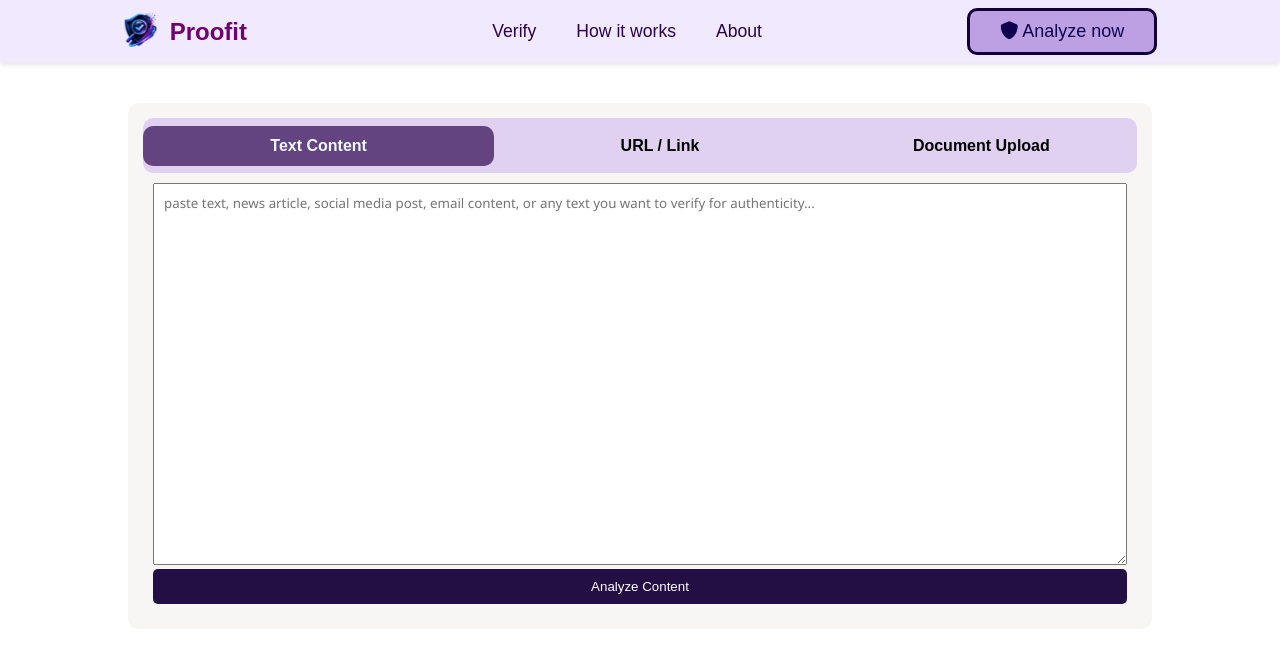
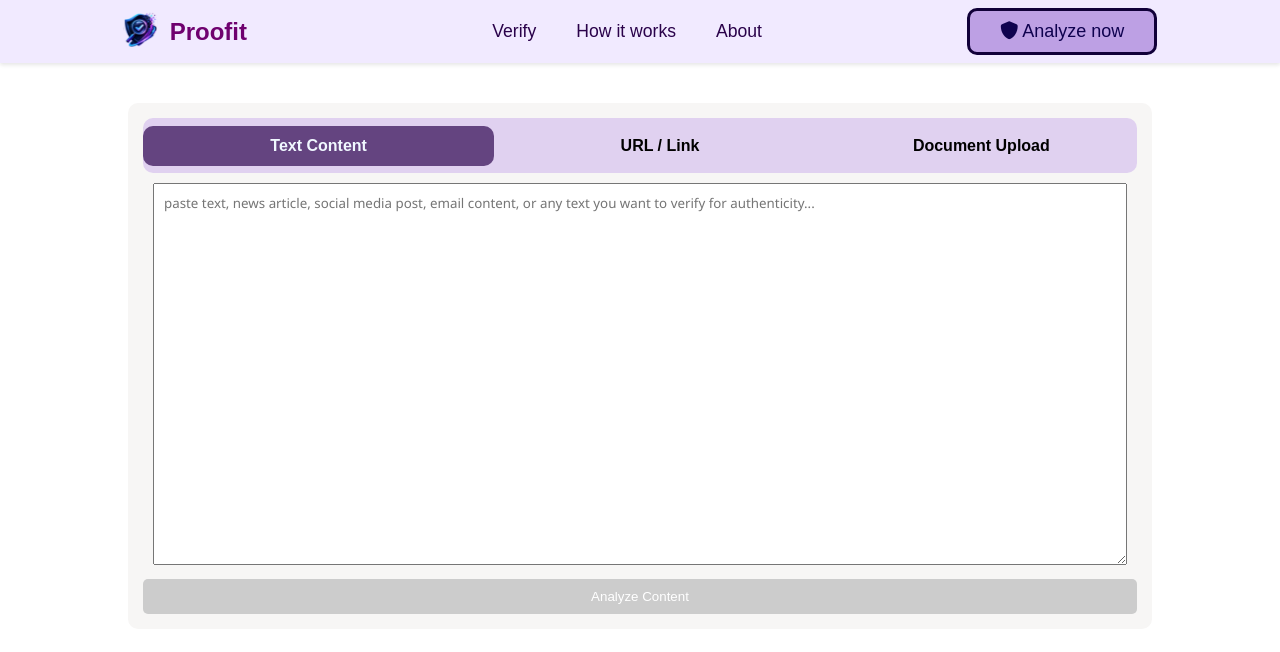
Before and after one commit to lisabiswal/proofit, a React (Vite) app in the folder frontend/: page /analyze in a window 1280 px wide. Shown: the top 652 px of the page. Built offline with nearby package versions, Linux system fonts and the light colour scheme.

Commit message:
fix bug in verify page

```diff
--- a/frontend/src/components/AnalysCont.jsx
+++ b/frontend/src/components/AnalysCont.jsx
@@ -1,9 +1,9 @@
 import React from 'react'
 import './analysCont.css'
-const AnalysCont = () => {
+const AnalysCont = ({disabled}) => {
   return (
     <div className="analysCont">
-      <button className="analysBtn">Analyze Content</button>
+      <button className="analysBtn" disabled={disabled}>Analyze Content</button>
     </div>
   )
 }
--- a/frontend/src/components/DocVerify.jsx
+++ b/frontend/src/components/DocVerify.jsx
@@ -1,35 +1,26 @@
-import React, { useState, useRef } from 'react'
-import AnalysCont from './AnalysCont'
+import React, { useRef, useState } from 'react'
 import "./dropVerify.css"
 
-const DocVerify = () => {
-  const [file, setFile] = useState(null)
+const DocVerify = ({ value, setValue }) => {
   const [dragActive, setDragActive] = useState(false)
   const fileInputRef = useRef(null)
-
-  const handelSubmit = (e) => {
-    e.preventDefault()
-    const text = e.target.file.value
-    console.log(text)
-  }
 
   const handleDrop = (e) => {
     e.preventDefault()
     setDragActive(false)
-    setFile(e.dataTransfer.files[0])
+    const droppedFile = e.dataTransfer.files[0]
+    if (droppedFile) setValue(droppedFile)
   }
 
   const handleClick = () => {
-    fileInputRef.current.click()   // open file dialog
+    fileInputRef.current.click()
   }
 
   return (
     <div className="urlVerify">
-      <form className="doc-form" onSubmit={handelSubmit}>
-
       <div
         className={`file-drop-input ${dragActive ? "active" : ""}`}
-          onClick={handleClick}   // whole box clickable
+        onClick={handleClick}
         onDragOver={(e) => {
           e.preventDefault()
           setDragActive(true)
@@ -40,19 +31,18 @@ const DocVerify = () => {
         <input
           type="file"
           ref={fileInputRef}
-            name='file'
+          onChange={(e) => {
+            const selectedFile = e.target.files[0]
+            if (selectedFile) setValue(selectedFile)
+          }}
+          name="file"
           hidden
-            onChange={(e) => setFile(e.target.files[0])}
         />
 
         <p>
-            {file ? file.name : "Drag & Drop your document or click to browse"}
+          {value ? value.name : "Drag & Drop your document or click to browse"}
         </p>
       </div>
-
-        <AnalysCont />
-
-      </form>
     </div>
   )
 }
--- a/frontend/src/components/TextVerify.jsx
+++ b/frontend/src/components/TextVerify.jsx
@@ -1,18 +1,9 @@
-import React from 'react'
 import './textVerify.css'
-import AnalysCont from './AnalysCont'
-const TextVerify = () => {
-  const handelSubmit = (e) => {
-    e.preventDefault()
-    const text = e.target.verifyText.value
-    console.log(text)
-  }
+const TextVerify = ({value, setValue}) => {
+
   return (
     <div className="verifyText">
-      <form action="" onSubmit={handelSubmit}>
-        <textarea name="verifyText" placeholder='paste text, news article, social media post, email content, or any text you want to verify for authenticity...' id="verifyText" rows={20} cols={148}></textarea>
-        <AnalysCont/>
-      </form>
+      <textarea name="verifyText" placeholder='paste text, news article, social media post, email content, or any text you want to verify for authenticity...' id="verifyText" rows={20} cols={148} value={value} onChange={(e) => setValue(e.target.value)}></textarea>
     </div>
   )
 }
--- a/frontend/src/components/UrlVerify.jsx
+++ b/frontend/src/components/UrlVerify.jsx
@@ -1,19 +1,12 @@
 import React from 'react'
 import AnalysCont from './AnalysCont'
 import "./urlVerify.css"
-const UrlVerify = () => {
-  const handelSubmit = (e) => {
-    e.preventDefault()
-    const text = e.target.url.value
-    console.log(text)
-  }
+const UrlVerify = ({value, setValue}) => {
+
   return (
     <>
       <div className="urlVerify">
-        <form action="" onSubmit={handelSubmit}>
-          <input type="url" required name="url" id="urlVerify" placeholder='paste url here' />
-          <AnalysCont />
-        </form>
+          <input type="url" required name="url" id="urlVerify" placeholder='paste url here' value={value} onChange={(e) => setValue(e.target.value)} />
       </div>
     </>
   )
--- a/frontend/src/components/analysCont.css
+++ b/frontend/src/components/analysCont.css
@@ -7,3 +7,7 @@
   border-radius: 5px;
   cursor: pointer;
 }
+.analysBtn:disabled {
+  background-color: #ccc;
+  cursor: not-allowed;
+}
--- a/frontend/src/components/dropVerify.css
+++ b/frontend/src/components/dropVerify.css
@@ -1,10 +1,3 @@
-/* center everything */
-.doc-form {
-  display: flex;
-  flex-direction: column;     /* 🔥 makes button go BELOW */
-  align-items: stretch;
-  gap: 20px;
-}
 
 /* BIG centered drop box */
 .file-drop-input {
@@ -20,6 +13,7 @@
 
   cursor: pointer;
   transition: all 0.3s ease;
+  margin: 10px ;
 }
 
 .file-drop-input:hover {
--- a/frontend/src/components/textVerify.css
+++ b/frontend/src/components/textVerify.css
@@ -1,9 +1,9 @@
-.verifyText form #verifyText{
+.verifyText  #verifyText{
   width: 100%;
   padding: 10px;
   font-family: 'Segoe UI', Tahoma, Geneva, Verdana, sans-serif;
 
 }
-.verifyText form {
+.verifyText  {
   margin: 10px;
 }
--- a/frontend/src/components/urlVerify.css
+++ b/frontend/src/components/urlVerify.css
@@ -1,9 +1,6 @@
-.urlVerify form #urlVerify{
+.urlVerify  #urlVerify{
   width: 100%;
   padding: 10px;
   font-family: 'Segoe UI', Tahoma, Geneva, Verdana, sans-serif;
   margin: 10px 0;
 }
-.urlVerify form{
-  margin: 10px;
-}
--- a/frontend/src/pages/Verify.jsx
+++ b/frontend/src/pages/Verify.jsx
@@ -1,13 +1,25 @@
-import React from 'react'
+import React, { useState } from 'react'
 import '../components/Verify.css'
-import AnalysCont from '../components/AnalysCont'
 import TextVerify from '../components/TextVerify'
 import UrlVerify from '../components/UrlVerify'
 import DocVerify from '../components/DocVerify'
+import AnalysCont from '../components/AnalysCont'
 
 const Verify = () => {
   const [activeTab, setActiveTab] = React.useState("text")
+  const [text, setText] = useState("");
+  const [url, setUrl] = useState("");
+  const [doc, setDoc] = useState("");
 
+  const isDisabled =
+    (activeTab === "text" && !text.trim()) ||
+    (activeTab === "url" && !url.trim()) ||
+    (activeTab === "doc" && !doc); // for file, no trim
+  const handelSubmit = (e) => {
+    e.preventDefault()
+    const text = e.target.file.value
+    console.log(text)
+  }
   return (
     <div className='outerBox'>
       <div className='bar'>
@@ -35,12 +47,23 @@ const Verify = () => {
         </div>
 
       </div>
+      <form action="" onSubmit={handelSubmit}>
 
-        {
-          activeTab === "text" ? <TextVerify /> :
-          activeTab === "url" ? <UrlVerify /> :
-          activeTab === "doc" ? <DocVerify /> : null
-      }
+        {activeTab === "text" && (
+          <TextVerify value={text} setValue={setText} />
+        )}
+
+        {activeTab === "url" && (
+          <UrlVerify value={url} setValue={setUrl} />
+        )}
+
+        {activeTab === "doc" && (
+          <DocVerify value={doc} setValue={setDoc} />
+        )}
+
+
+        <AnalysCont disabled={isDisabled} />
+      </form>
 
 
     </div>
```
Lines whose indentation alone changed are shown as unchanged.
